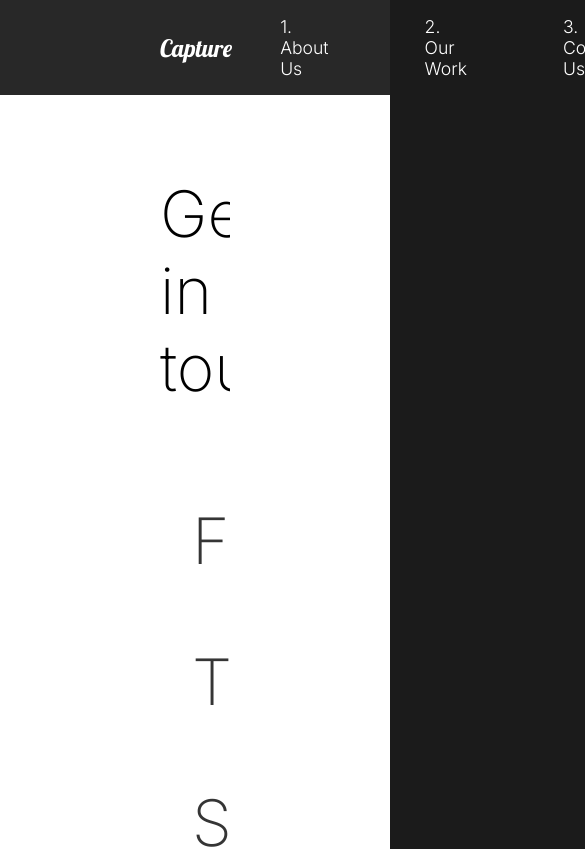
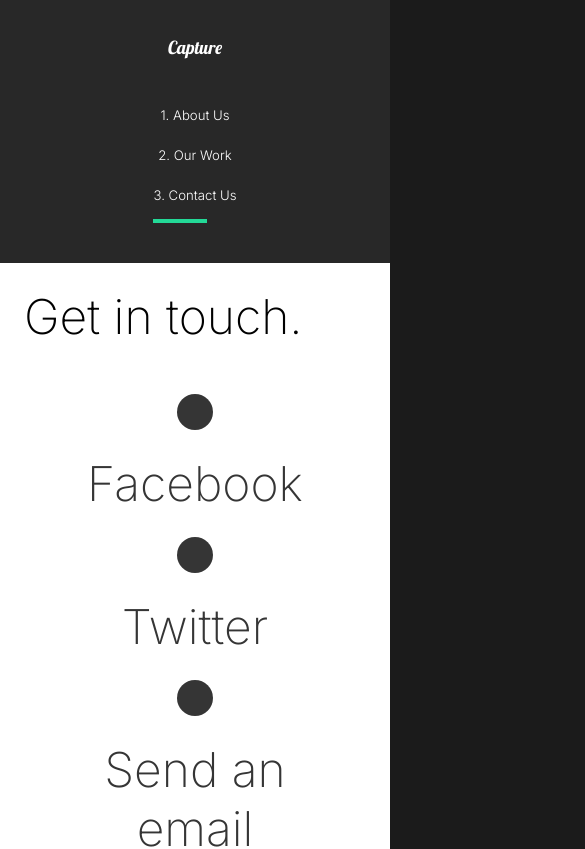
Before and after one commit to Gilles-MUESS/capture, a React (Create React App) app: page /contact in a window 390 px wide. Shown: the top 849 px of the page, 585 px wide, since content can reach past the window. Built offline with nearby package versions, Linux system fonts and the light colour scheme.

Commit message:
fixes bugs and styling (mobile)

```diff
--- a/src/components/FaqSection.js
+++ b/src/components/FaqSection.js
@@ -2,7 +2,7 @@
 import styled from 'styled-components';
 import { About } from '../styles';
 import Toggle from './Toggle';
-import { motion, AnimateSharedLayout } from 'framer-motion';
+import { motion, LayoutGroup } from 'framer-motion';
 import useScroll from './useScroll';
 import { scrollReveal } from '../animation';
 
@@ -18,7 +18,7 @@
       <h2>
         Any Questions ? <span>FAQ</span>
       </h2>
-      <AnimateSharedLayout>
+      <LayoutGroup>
         <Toggle title='How do I start ?'>
           <div className='answer'>
             <p>Lorem ipsum dolor sit, amet consectetur adipisicing elit ?</p>
@@ -66,7 +66,7 @@
             </p>
           </div>
         </Toggle>
-      </AnimateSharedLayout>
+      </LayoutGroup>
     </Faq>
   );
 }
--- a/src/components/GlobalStyle.js
+++ b/src/components/GlobalStyle.js
@@ -7,9 +7,16 @@
     box-sizing: border-box;
   }
 
+  html {
+    @media (max-width: 1700px) {
+      font-size: 75%;
+    }
+  }
+
   body {
     background: #1b1b1b;
     font-family: 'Inter', sans-serif;
+    overflow-x: hidden;
   }
   button {
     font-weight: 700;
--- a/src/components/Nav.js
+++ b/src/components/Nav.js
@@ -1,8 +1,12 @@
 import React from 'react';
 import styled from 'styled-components';
 import { Link } from 'react-router-dom';
+import { motion } from 'framer-motion';
+import { useLocation } from 'react-router-dom';
 
 function Nav() {
+  const { pathname } = useLocation();
+
   return (
     <StyledNav>
       <h1>
@@ -13,12 +17,29 @@
       <ul>
         <li>
           <Link to='/about'>1. About Us</Link>
+          <Line
+            transition={{ duration: 0.75 }}
+            initial={{ width: '0%' }}
+            animate={{
+              width: pathname === '/about' || pathname === '/' ? '50%' : '0%',
+            }}
+          />
         </li>
         <li>
           <Link to='/work'>2. Our Work</Link>
+          <Line
+            transition={{ duration: 0.75 }}
+            initial={{ width: '0%' }}
+            animate={{ width: pathname === '/work' ? '50%' : '0%' }}
+          />
         </li>
         <li>
           <Link to='/contact'>3. Contact Us</Link>
+          <Line
+            transition={{ duration: 0.75 }}
+            initial={{ width: '0%' }}
+            animate={{ width: pathname === '/contact' ? '50%' : '0%' }}
+          />
         </li>
       </ul>
     </StyledNav>
@@ -33,7 +54,8 @@
   align-items: center;
   padding: 1rem 10rem;
   background-color: #282828;
-  position: relative;
+  position: sticky;
+  top: 0;
   z-index: 10;
   a {
     color: white;
@@ -55,6 +77,50 @@
     font-family: 'Lobster', cursive;
     font-weight: 200;
   }
+
+  @media (max-width: 1300px) {
+    flex-direction: column;
+    padding: 2rem 1rem;
+    ul {
+      padding: 2rem;
+      justify-content: center;
+      width: 100%;
+      li {
+        padding: 1rem;
+        text-align: center;
+        &:last-child {
+          padding-right: 1rem;
+        }
+      }
+    }
+    #logo {
+      margin: 1rem;
+      display: inline-block;
+    }
+  }
+  @media (max-width: 600px) {
+    ul {
+      flex-direction: column;
+      align-items: center;
+      li {
+        width: fit-content;
+      }
+    }
+  }
+`;
+const Line = styled(motion.div)`
+  height: 0.3rem;
+  background-color: #23d997;
+  width: 0%;
+  position: absolute;
+  bottom: -80%;
+  left: 3rem;
+  @media (max-width: 1300px) {
+    bottom: -20%;
+    left: 1rem;
+  }
+  @media (max-width: 600px) {
+  }
 `;
 
 export default Nav;
--- a/src/components/ScrollToTop.js
+++ b/src/components/ScrollToTop.js
@@ -1,13 +1,13 @@
 import { useEffect } from 'react';
-import { useLocation } from 'react-router';
+import { useLocation } from 'react-router-dom';
 
-const ScrollToTop = (props) => {
-  const location = useLocation();
+const ScrollToTop = ({ children }) => {
+  const { pathname } = useLocation();
   useEffect(() => {
     window.scrollTo(0, 0);
-  }, [location]);
+  }, [pathname]);
 
-  return <>{props.children}</>;
+  return <>{children}</>;
 };
 
 export default ScrollToTop;
--- a/src/components/ServicesSection.js
+++ b/src/components/ServicesSection.js
@@ -74,6 +74,10 @@
 const Cards = styled.div`
   display: flex;
   flex-wrap: wrap;
+
+  @media (max-width: 1300px) {
+    justify-content: center;
+  }
 `;
 const Card = styled.div`
   flex-basis: 20rem;
--- a/src/components/useScroll.js
+++ b/src/components/useScroll.js
@@ -4,7 +4,7 @@
 
 function useScroll() {
   const controls = useAnimation();
-  const [element, view] = useInView({ threshold: 0.4 });
+  const [element, view] = useInView({ threshold: 0.3 });
   if (view) {
     controls.start('show');
   } else {
--- a/src/pages/ContactUs.js
+++ b/src/pages/ContactUs.js
@@ -46,6 +46,10 @@
   padding: 5rem 10rem;
   color: #353535;
   min-height: 90vh;
+  @media (max-width: 1300px) {
+    padding: 2rem;
+    font-size: 1rem;
+  }
 `;
 const Title = styled.div`
   margin-bottom: 4rem;
@@ -66,6 +70,11 @@
   h2 {
     margin: 2rem;
   }
+  @media (max-width: 1300px) {
+    flex-direction: column;
+    justify-content: center;
+    text-align: center;
+  }
 `;
 
 export default ContactUs;
--- a/src/pages/MovieDetail.js
+++ b/src/pages/MovieDetail.js
@@ -88,6 +88,10 @@
   p {
     padding: 1.5rem 0;
   }
+
+  @media (max-width: 1300px) {
+    padding: 20vh 1rem 0;
+  }
 `;
 const Awards = styled.div`
   min-height: 80vh;
@@ -95,6 +99,10 @@
   margin: 5rem 10rem;
   align-items: center;
   justify-content: space-around;
+  @media (max-width: 1300px) {
+    display: block;
+    margin: 2rem;
+  }
 `;
 const ImageDisplay = styled.div`
   min-height: 50vh;
--- a/src/pages/OurWork.js
+++ b/src/pages/OurWork.js
@@ -37,6 +37,9 @@
   h2 {
     padding: 1rem 0;
   }
+  @media (max-width: 1300px) {
+    padding: 2rem;
+  }
 `;
 
 //Frame Animation
--- a/src/styles.js
+++ b/src/styles.js
@@ -8,6 +8,12 @@
   justify-content: space-between;
   padding: 5rem 10rem;
   color: white;
+
+  @media (max-width: 1300px) {
+    display: block;
+    padding: 2rem;
+    text-align: center;
+  }
 `;
 export const Description = styled.div`
   flex: 1;
@@ -15,6 +21,13 @@
   z-index: 2;
   h2 {
     font-weight: 200;
+  }
+
+  @media (max-width: 1300px) {
+    padding: 0;
+    button {
+      margin: 2rem 0 5rem;
+    }
   }
 `;
 export const Image = styled.div`
```
